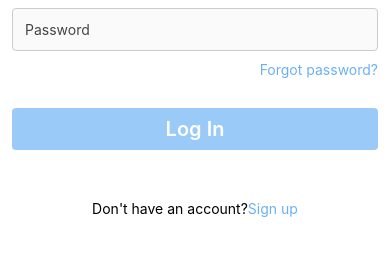
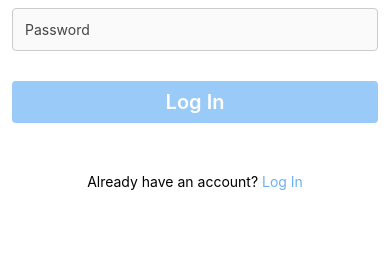
Before and after one commit to yassineelhoubi/react_native_instagram_clone, a React Native app: screen /SignUpScreen in a window 390 px wide. Shown: the part 400-656 px from the top of the page. Built offline with nearby package versions, Linux system fonts and the light colour scheme.

Commit message:
Add navigation between login and signup screens

```diff
--- a/components/loginScreen/LoginForm.js
+++ b/components/loginScreen/LoginForm.js
@@ -4,7 +4,7 @@ import { Formik } from 'formik';
 import * as Yup from 'yup';
 import Validator from 'email-validator';
 
-const LoginForm = () => {
+const LoginForm = ({ navigation }) => {
     const LoginFormSchema = Yup.object().shape({
         email: Yup.string().email().required('Email is required'),
         password: Yup.string().required('Password is required').min(6, 'Password must be at least 6 characters')
@@ -77,8 +77,8 @@ const LoginForm = () => {
 
                         <View style={styles.signupContainer}>
                             <Text style={styles.signupText}>Don't have an account?</Text>
-                            <TouchableOpacity>
-                                <Text style={{ color: '#6BB0F5' }}>Sign up</Text>
+                            <TouchableOpacity onPress={() => navigation.push("SignUpScreen")}>
+                                <Text style={{ color: '#6BB0F5' }}> Sign up</Text>
                             </TouchableOpacity>
                         </View>
                     </>
--- a/components/signUpScreen/SignUpForm.js
+++ b/components/signUpScreen/SignUpForm.js
@@ -3,7 +3,7 @@ import { Formik } from 'formik';
 import * as Yup from 'yup';
 import Validator from 'email-validator';
 
-const SignUpForm = () => {
+const SignUpForm = ({ navigation }) => {
     const LoginFormSchema = Yup.object().shape({
         userName: Yup.string().required('User name is required').min(4, 'User name must be at least 4 characters'),
         email: Yup.string().email().required('Email is required'),
@@ -83,9 +83,7 @@ const SignUpForm = () => {
 
                         </View>
                         {touched.password && errors.password ? <Text style={{ color: "red", marginLeft: 5, marginBottom: 5 }}>{errors.password}</Text> : null}
-                        <View style={{ alignItems: 'flex-end', marginBottom: 30 }}>
-                            <Text style={{ color: "#6BB0F5" }}>Forgot password?</Text>
-                        </View>
+
                         <Pressable
                             titleSize={20}
                             style={styles.button(isValid)}
@@ -96,9 +94,9 @@ const SignUpForm = () => {
                         </Pressable>
 
                         <View style={styles.signupContainer}>
-                            <Text style={styles.signupText}>Don't have an account?</Text>
-                            <TouchableOpacity>
-                                <Text style={{ color: '#6BB0F5' }}>Sign up</Text>
+                            <Text style={styles.signupText}>Already have an account?</Text>
+                            <TouchableOpacity onPress={() => navigation.goBack()}>
+                                <Text style={{ color: '#6BB0F5' }}> Log In</Text>
                             </TouchableOpacity>
                         </View>
                     </>
@@ -123,6 +121,7 @@ const styles = StyleSheet.create({
 
     },
     button: (isValid) => ({
+        marginTop: 20,
         backgroundColor: isValid ? '#0096F6' : '#9ACAF7',
         alignItems: 'center',
         justifyContent: 'center',
--- a/screens/LoginScreen.js
+++ b/screens/LoginScreen.js
@@ -3,12 +3,12 @@ import React from 'react'
 import { LoginForm } from '../components'
 
 const INSTAGRAM_LOGO = 'https://upload.wikimedia.org/wikipedia/commons/thumb/e/e7/Instagram_logo_2016.svg/768px-Instagram_logo_2016.svg.png'
-const LoginScreen = () => (
+const LoginScreen = ({ navigation }) => (
     <View style={styles.container}>
         <View style={styles.logoContainer}>
             <Image source={{ uri: INSTAGRAM_LOGO, height: 100, width: 100 }} />
         </View>
-        <LoginForm />
+        <LoginForm navigation={navigation} />
 
     </View>
 )
--- a/screens/SignUpScreen.js
+++ b/screens/SignUpScreen.js
@@ -4,12 +4,12 @@ import { SignUpForm } from '../components'
 
 
 const INSTAGRAM_LOGO = 'https://upload.wikimedia.org/wikipedia/commons/thumb/e/e7/Instagram_logo_2016.svg/768px-Instagram_logo_2016.svg.png'
-const SignUpScreen = () => (
+const SignUpScreen = ({ navigation }) => (
     <View style={styles.container}>
         <View style={styles.logoContainer}>
             <Image source={{ uri: INSTAGRAM_LOGO, height: 100, width: 100 }} />
         </View>
-        <SignUpForm />
+        <SignUpForm navigation={navigation} />
 
     </View>
 )
```
